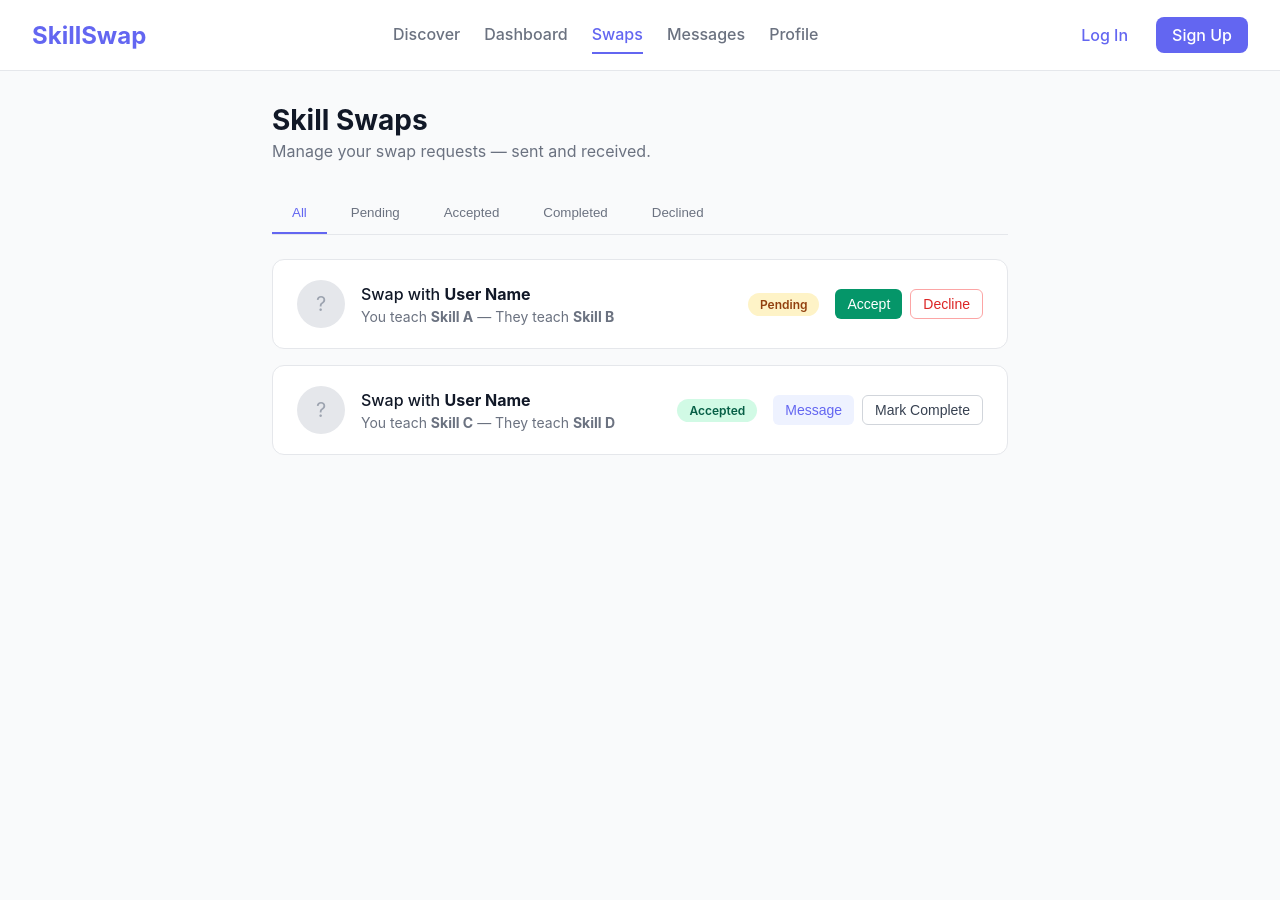
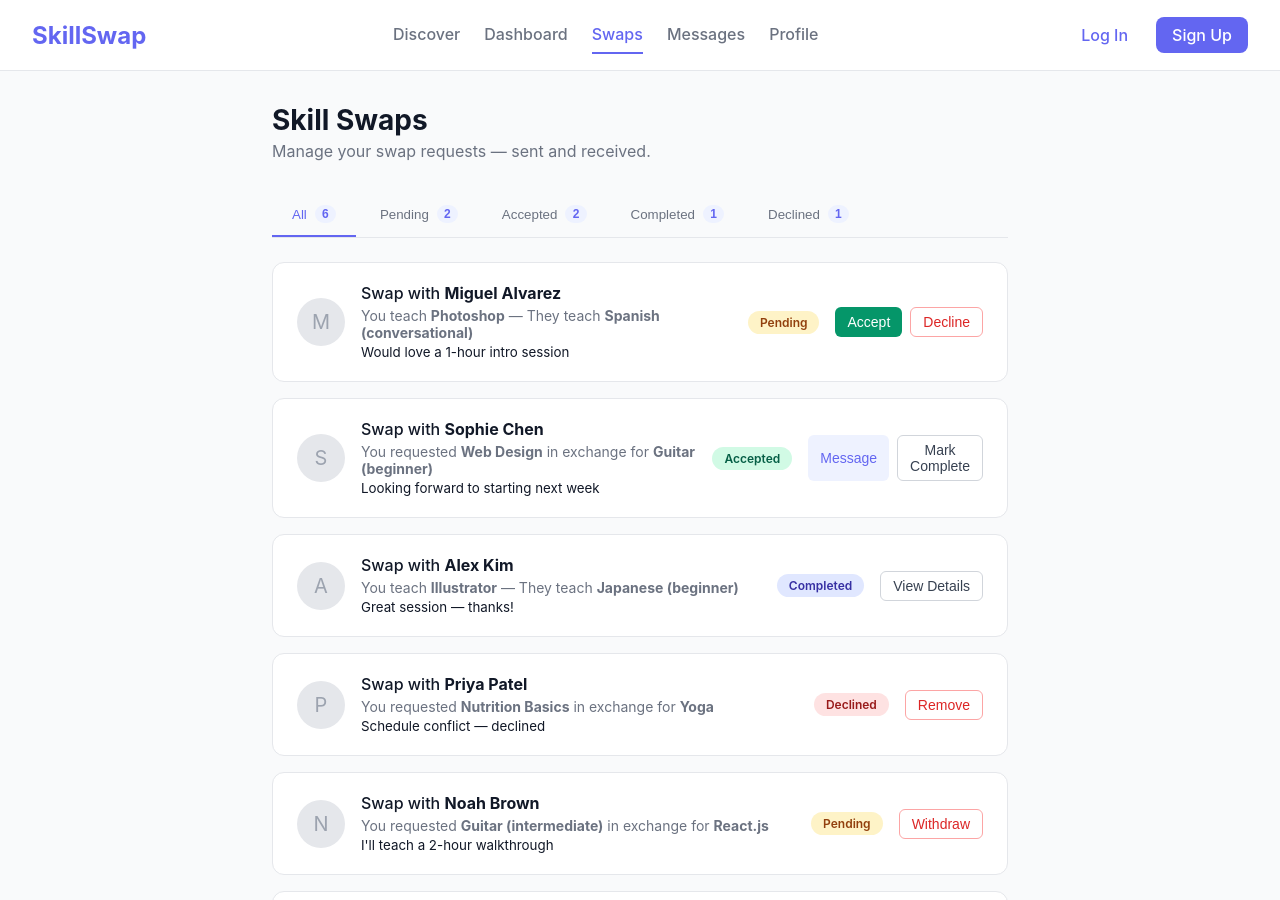
Before and after one commit to BalanRazvan/Skill-Swap, an Angular app in the folder skillswap-frontend/: page /swaps in a window 1280 px wide. Shown: the top 900 px of the page. Before the commit the page ends 800 px from the top, so only its background shows below. Built offline with nearby package versions, Linux system fonts and the light colour scheme.

Commit message:
basic swaps layout

```diff
--- a/skillswap-frontend/src/app/features/swaps/swaps.component.html
+++ b/skillswap-frontend/src/app/features/swaps/swaps.component.html
@@ -6,53 +6,100 @@
 
   <!-- Tabs -->
   <div class="tabs">
-    <button class="tab active">All</button>
-    <button class="tab">Pending</button>
-    <button class="tab">Accepted</button>
-    <button class="tab">Completed</button>
-    <button class="tab">Declined</button>
+    <button
+      class="tab"
+      *ngFor="let tab of tabs"
+      [class.active]="activeTab() === tab"
+      (click)="setTab(tab)"
+    >
+      {{ tab | titlecase }}
+      <span class="tab-count">{{ counts()[tab] }}</span>
+    </button>
   </div>
 
   <!-- Swap List -->
   <div class="swap-list">
-    <!-- Placeholder swap item -->
-    <div class="swap-item">
+    <ng-container *ngIf="filteredSwaps().length > 0; else empty">
+      <div
+        class="swap-item"
+        *ngFor="let swap of filteredSwaps(); trackBy: trackById"
+        [attr.data-status]="swap.status"
+      >
         <div class="swap-users">
-        <div class="swap-avatar">?</div>
+          <div class="swap-avatar">{{ swap.avatarLetter }}</div>
           <div class="swap-details">
-          <h3>Swap with <strong>User Name</strong></h3>
-          <p>You teach <strong>Skill A</strong> — They teach <strong>Skill B</strong></p>
+            <h3>
+              Swap with <strong>{{ swap.userName }}</strong>
+            </h3>
+            <p *ngIf="swap.direction === 'received'">
+              You teach <strong>{{ swap.yourSkill }}</strong>
+              — They teach <strong>{{ swap.theirSkill }}</strong>
+            </p>
+            <p *ngIf="swap.direction === 'sent'">
+              You requested <strong>{{ swap.theirSkill }}</strong>
+              in exchange for <strong>{{ swap.yourSkill }}</strong>
+            </p>
+            <small class="swap-meta-line">{{ swap.message }}</small>
           </div>
         </div>
+
         <div class="swap-meta">
-        <span class="status-badge pending">Pending</span>
+          <span class="status-badge" [ngClass]="swap.status">
+            {{ swap.status | titlecase }}
+          </span>
+
           <div class="swap-actions">
-          <button class="btn-accept">Accept</button>
-          <button class="btn-decline">Decline</button>
+            <!-- Pending: received => Accept / Decline | sent => Withdraw -->
+            <ng-container *ngIf="swap.status === 'pending'">
+              <button
+                *ngIf="swap.direction === 'received'"
+                class="btn-accept"
+                (click)="acceptSwap(swap.id)"
+              >
+                Accept
+              </button>
+
+              <button
+                *ngIf="swap.direction === 'received'"
+                class="btn-decline"
+                (click)="declineSwap(swap.id)"
+              >
+                Decline
+              </button>
+
+              <button
+                *ngIf="swap.direction === 'sent'"
+                class="btn-decline"
+                (click)="declineSwap(swap.id)"
+              >
+                Withdraw
+              </button>
+            </ng-container>
+
+            <!-- Accepted: Message / Mark Complete -->
+            <ng-container *ngIf="swap.status === 'accepted'">
+              <button class="btn-message" (click)="messageSwap(swap)">Message</button>
+              <button class="btn-complete" (click)="markComplete(swap.id)">Mark Complete</button>
+            </ng-container>
+
+            <!-- Completed: view details (placeholder) -->
+            <ng-container *ngIf="swap.status === 'completed'">
+              <button class="btn-complete" disabled>View Details</button>
+            </ng-container>
+
+            <!-- Declined: allow remove -->
+            <ng-container *ngIf="swap.status === 'declined'">
+              <button class="btn-decline" (click)="removeSwap(swap.id)">Remove</button>
+            </ng-container>
           </div>
         </div>
       </div>
+    </ng-container>
 
-    <div class="swap-item">
-      <div class="swap-users">
-        <div class="swap-avatar">?</div>
-        <div class="swap-details">
-          <h3>Swap with <strong>User Name</strong></h3>
-          <p>You teach <strong>Skill C</strong> — They teach <strong>Skill D</strong></p>
+    <ng-template #empty>
+      <div class="empty-state">
+        <p>No swap requests yet. Go to Discover to find your first match!</p>
+      </div>
+    </ng-template>
   </div>
 </div>
-      <div class="swap-meta">
-        <span class="status-badge accepted">Accepted</span>
-        <div class="swap-actions">
-          <button class="btn-message">Message</button>
-          <button class="btn-complete">Mark Complete</button>
-        </div>
-      </div>
-    </div>
-
-    <!-- Empty state -->
-    <div class="empty-state" style="display: none;">
-      <p>No swap requests yet. Go to Discover to find your first match!</p>
-    </div>
-  </div>
-</div>
--- a/skillswap-frontend/src/app/features/swaps/swaps.component.scss
+++ b/skillswap-frontend/src/app/features/swaps/swaps.component.scss
@@ -35,6 +35,10 @@
   font-weight: 500;
   cursor: pointer;
 
+  display: inline-flex;
+  align-items: center;
+  gap: 0.5rem;
+
   &:hover {
     color: #374151;
   }
@@ -42,6 +46,15 @@
   &.active {
     color: #6366f1;
     border-bottom-color: #6366f1;
+  }
+
+  .tab-count {
+    background: #eef2ff;
+    color: #6366f1;
+    padding: 0.125rem 0.45rem;
+    border-radius: 999px;
+    font-size: 0.75rem;
+    font-weight: 600;
   }
 }
 
@@ -59,6 +72,7 @@
   background: #ffffff;
   border: 1px solid #e5e7eb;
   border-radius: 0.75rem;
+  transition: transform 120ms ease, box-shadow 120ms ease;
 }
 
 .swap-users {
@@ -199,3 +213,22 @@
   background-color: #f9fafb;
   border-radius: 0.75rem;
 }
+
+/* small hover and responsive tweaks */
+.swap-item:hover {
+  transform: translateY(-4px);
+  box-shadow: 0 6px 18px rgba(16, 24, 40, 0.06);
+}
+
+@media (max-width: 640px) {
+  .swap-item {
+    flex-direction: column;
+    align-items: stretch;
+    gap: 0.75rem;
+  }
+
+  .swap-meta {
+    justify-content: space-between;
+    width: 100%;
+  }
+}
--- a/skillswap-frontend/src/app/features/swaps/swaps.component.ts
+++ b/skillswap-frontend/src/app/features/swaps/swaps.component.ts
@@ -1,11 +1,159 @@
-import { Component, ChangeDetectionStrategy } from '@angular/core';
+import { CommonModule } from '@angular/common';
+import {
+  Component,
+  ChangeDetectionStrategy,
+  signal,
+  computed,
+  Signal,
+} from '@angular/core';
+
+type SwapStatus = 'pending' | 'accepted' | 'completed' | 'declined';
+
+interface Swap {
+  id: number;
+  userName: string;
+  avatarLetter: string;
+  yourSkill: string;
+  theirSkill: string;
+  status: SwapStatus;
+  direction: 'sent' | 'received';
+  message?: string;
+  date?: string;
+}
 
 @Component({
   selector: 'app-swaps',
   standalone: true,
-  imports: [],
+  imports: [CommonModule],
   templateUrl: './swaps.component.html',
-  styleUrl: './swaps.component.scss',
+  styleUrls: ['./swaps.component.scss'],
   changeDetection: ChangeDetectionStrategy.OnPush,
 })
-export class SwapsComponent {}
+export class SwapsComponent {
+  readonly tabs = ['all', 'pending', 'accepted', 'completed', 'declined'] as const;
+
+  activeTab = signal<typeof this.tabs[number]>('all');
+
+  private initialSwaps: Swap[] = [
+    {
+      id: 1,
+      userName: 'Miguel Alvarez',
+      avatarLetter: 'M',
+      yourSkill: 'Photoshop',
+      theirSkill: 'Spanish (conversational)',
+      status: 'pending',
+      direction: 'received',
+      message: 'Would love a 1-hour intro session',
+      date: '2026-03-10',
+    },
+    {
+      id: 2,
+      userName: 'Sophie Chen',
+      avatarLetter: 'S',
+      yourSkill: 'Guitar (beginner)',
+      theirSkill: 'Web Design',
+      status: 'accepted',
+      direction: 'sent',
+      message: 'Looking forward to starting next week',
+      date: '2026-02-25',
+    },
+    {
+      id: 3,
+      userName: 'Alex Kim',
+      avatarLetter: 'A',
+      yourSkill: 'Illustrator',
+      theirSkill: 'Japanese (beginner)',
+      status: 'completed',
+      direction: 'received',
+      message: 'Great session — thanks!',
+      date: '2026-01-05',
+    },
+    {
+      id: 4,
+      userName: 'Priya Patel',
+      avatarLetter: 'P',
+      yourSkill: 'Yoga',
+      theirSkill: 'Nutrition Basics',
+      status: 'declined',
+      direction: 'sent',
+      message: 'Schedule conflict — declined',
+      date: '2026-03-01',
+    },
+    {
+      id: 5,
+      userName: 'Noah Brown',
+      avatarLetter: 'N',
+      yourSkill: 'React.js',
+      theirSkill: 'Guitar (intermediate)',
+      status: 'pending',
+      direction: 'sent',
+      message: "I'll teach a 2-hour walkthrough",
+      date: '2026-03-12',
+    },
+    {
+      id: 6,
+      userName: 'Lina Rossi',
+      avatarLetter: 'L',
+      yourSkill: 'Photography',
+      theirSkill: 'Cooking (Italian)',
+      status: 'accepted',
+      direction: 'received',
+      message: 'We agreed on weekend sessions',
+      date: '2026-02-20',
+    },
+  ];
+
+  swaps = signal<Swap[]>([...this.initialSwaps]);
+
+  filteredSwaps = computed(() => {
+    const t = this.activeTab();
+    const list = this.swaps();
+    if (t === 'all') return list;
+    return list.filter((s) => s.status === t);
+  });
+
+  counts = computed(() => {
+    const list = this.swaps();
+    return {
+      all: list.length,
+      pending: list.filter((s) => s.status === 'pending').length,
+      accepted: list.filter((s) => s.status === 'accepted').length,
+      completed: list.filter((s) => s.status === 'completed').length,
+      declined: list.filter((s) => s.status === 'declined').length,
+    } as Record<string, number>;
+  });
+
+  setTab(tab: typeof this.tabs[number]) {
+    this.activeTab.set(tab);
+  }
+
+  trackById(_index: number, item: Swap) {
+    return item.id;
+  }
+
+  acceptSwap(id: number) {
+    this.swaps.update((list) =>
+      list.map((s) => (s.id === id ? { ...s, status: 'accepted' } : s))
+    );
+  }
+
+  declineSwap(id: number) {
+    this.swaps.update((list) =>
+      list.map((s) => (s.id === id ? { ...s, status: 'declined' } : s))
+    );
+  }
+
+  markComplete(id: number) {
+    this.swaps.update((list) =>
+      list.map((s) => (s.id === id ? { ...s, status: 'completed' } : s))
+    );
+  }
+
+  removeSwap(id: number) {
+    this.swaps.update((list) => list.filter((s) => s.id !== id));
+  }
+
+  messageSwap(swap: Swap) {
+    console.log('Message', swap);
+  }
+}
```
Lines whose indentation alone changed are shown as unchanged.
